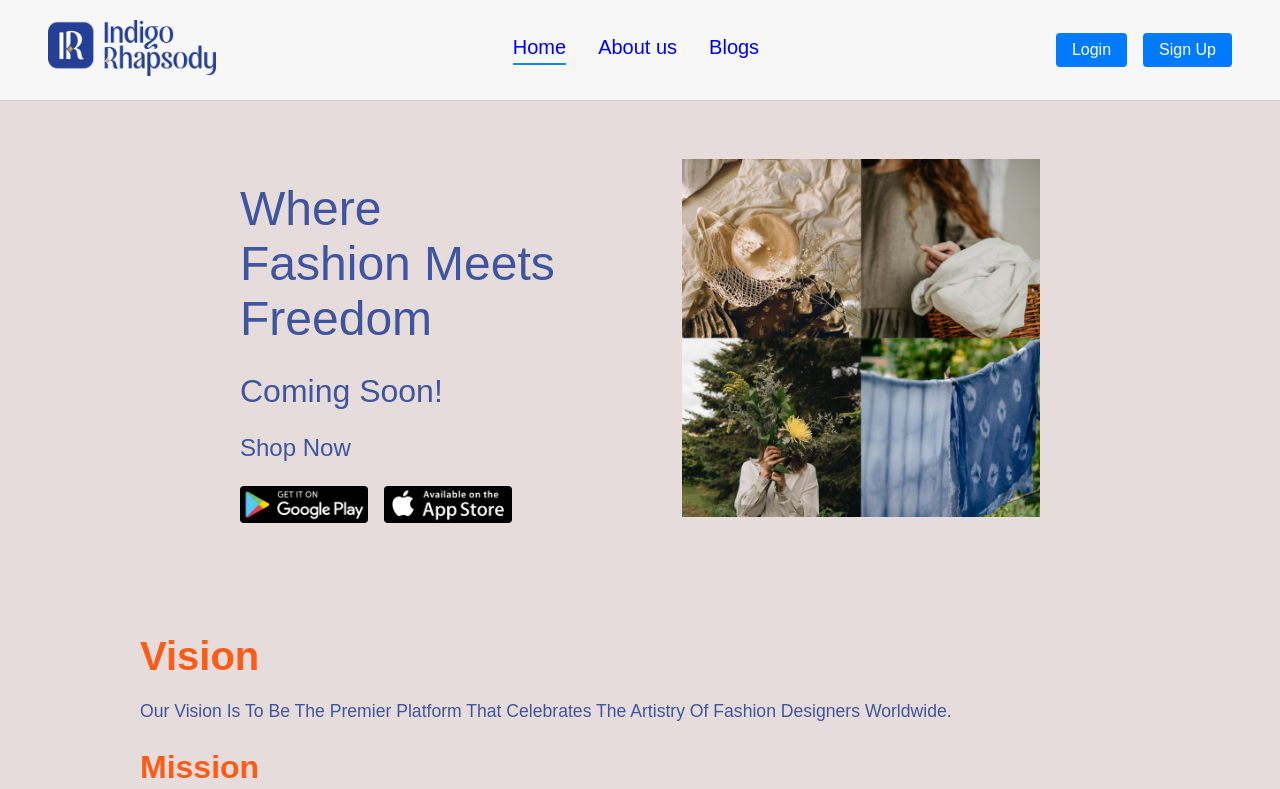
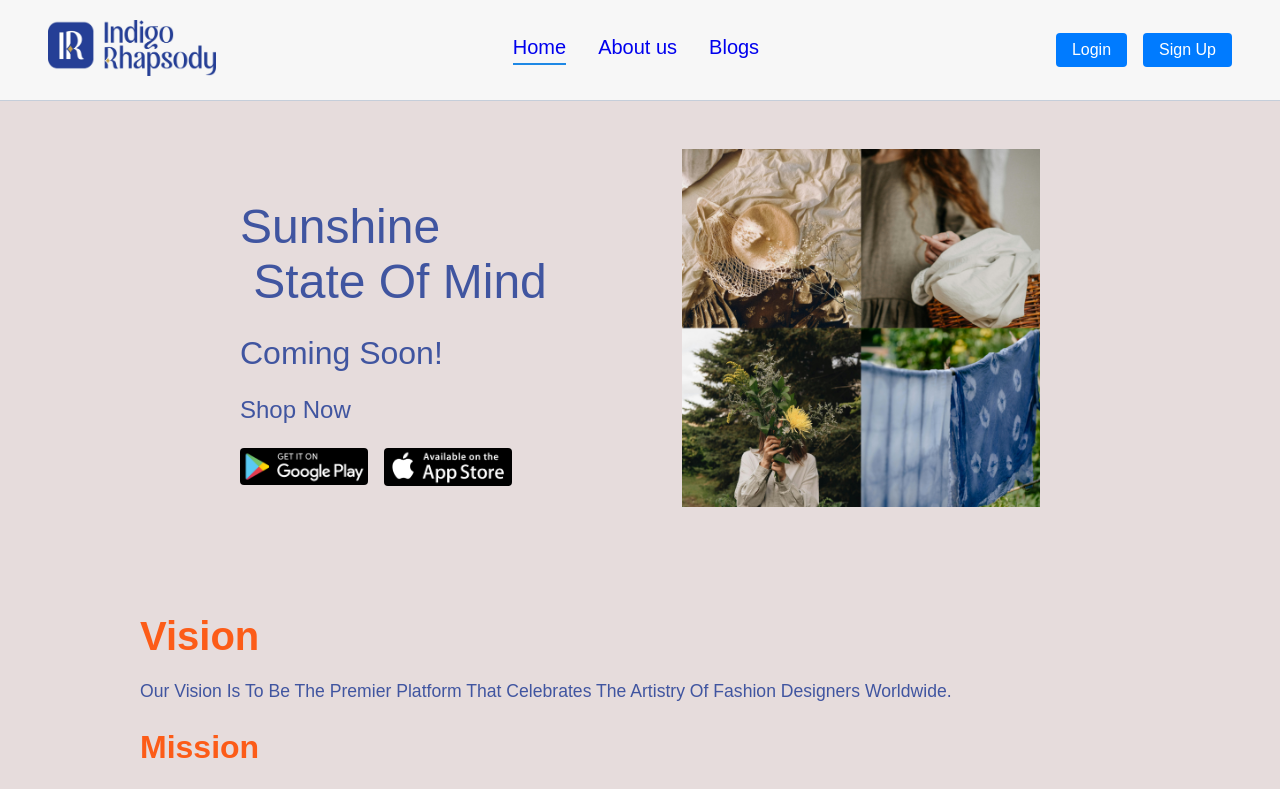
Before and after one commit to Dundanagoudp/indiorbapsody, a React (Vite) app: page / in a window 1280 px wide. Shown: the top 789 px of the page. Built offline with nearby package versions, Linux system fonts and the light colour scheme; no server answers.

Commit message:
Update Banner.jsx

```diff
--- a/src/components/homesection/Banner.jsx
+++ b/src/components/homesection/Banner.jsx
@@ -24,7 +24,7 @@ const Banner = () => {
       {/* Left Section - Text Content */}
       <LeftSection>
         <BannerContent>
-          <BannerHeading>Where <br/> Fashion Meets Freedom</BannerHeading>
+          <BannerHeading>Sunshine<br></br> State Of Mind</BannerHeading>
           <BannerSubheading>Coming Soon!</BannerSubheading>
           <ComingSoonText>Shop Now</ComingSoonText>
 
```
